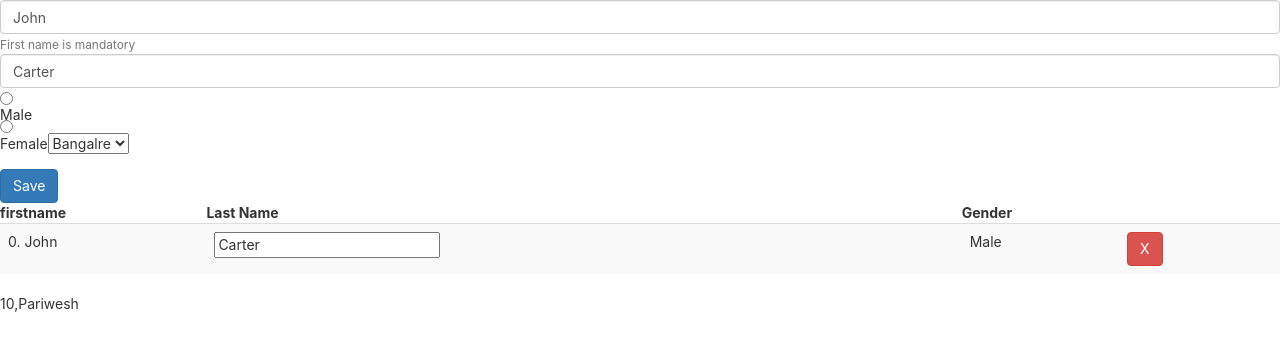
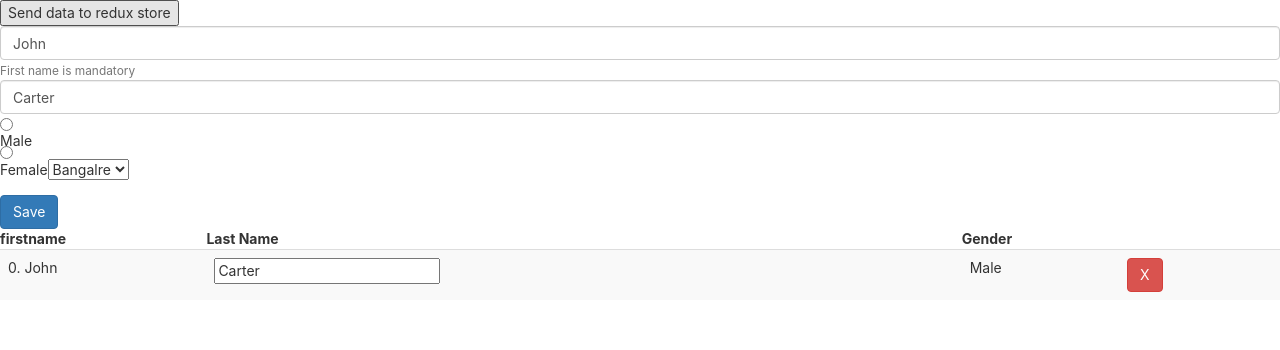
Before and after one commit to RMSI-training/react-basics, a React (Create React App) app: page /container in a window 1280 px wide. Shown: the top 350 px of the page. Built offline with nearby package versions, Linux system fonts and the light colour scheme; data requests are answered from the project's data file.

Commit message:
hello world of redux :)

```diff
--- a/package.json
+++ b/package.json
@@ -11,8 +11,10 @@
     "react": "^18.2.0",
     "react-dom": "^18.2.0",
     "react-native-soap-request": "^0.0.2",
+    "react-redux": "^8.1.2",
     "react-router-dom": "^6.15.0",
     "react-scripts": "5.0.1",
+    "redux": "^4.2.1",
     "web-vitals": "^2.1.4",
     "xmldom": "^0.6.0"
   },
--- a/src/Counter.js
+++ b/src/Counter.js
@@ -1,8 +1,10 @@
+import { useSelector } from "react-redux";
 
 
 function Counter(props) {
-    return <div>{props.count}
-    ,{props.prop2}</div>
+    const counter = useSelector((state)=> state);
+    console.log(counter);
+    return <div>{counter}</div>
 }
 
 export default Counter;
--- a/src/Userform.js
+++ b/src/Userform.js
@@ -1,7 +1,13 @@
 import axios from "axios";
 import { useState } from "react";
+import { useDispatch } from "react-redux";
 import Counter from "./Counter";
-
+function action1() {
+  return {
+    type:'count',
+    value:100
+  }
+}
 function Userform() { //functional component
   const [user, setUser] = useState({ //model =state
     firstname: 'John',
@@ -43,8 +49,10 @@ function Userform() { //functional component
     }
   }
   //logic
+  const dispatch = useDispatch();
   return (//jsx
     <span >
+      <button onClick={()=>dispatch(action1())}> Send data to redux store</button>
       <div className="form-group">
         <input value={user.firstname} className="form-control" name='firstname' onChange={updateValue}></input>
         <small id="emailHelp" className="form-text text-muted">First name is mandatory</small>
--- a/src/index.js
+++ b/src/index.js
@@ -7,20 +7,21 @@ import { createBrowserRouter, RouterProvider } from 'react-router-dom';
 import Userform from './Userform';
 import ErrorPage from './error-page';
 import Container from './Container';
+import { createStore } from 'redux';
+import reducers from './redux/reducers';
+import { Provider } from 'react-redux';
 const router = createBrowserRouter([
-  {    path: "/", element: <App/>, errorElement: <ErrorPage />,  },
-  {    path: "/userform", element: <Userform/>, errorElement: <ErrorPage />,  },
-  {    path: "/container", element: <Container/>, errorElement: <ErrorPage />,  },
-
+  { path: "/", element: <App />, errorElement: <ErrorPage />, },
+  { path: "/userform", element: <Userform />, errorElement: <ErrorPage />, },
+  { path: "/container", element: <Container />, errorElement: <ErrorPage />, },
 ]);
 const root = ReactDOM.createRoot(document.getElementById('root'));// React element
+const store1 = createStore(reducers);
 root.render(
   <React.StrictMode>
-    <RouterProvider router={router} />
+    <Provider store={store1}>
+      <RouterProvider router={router} />
+    </Provider>
   </React.StrictMode>
 );
-
-// If you want to start measuring performance in your app, pass a function
-// to log results (for example: reportWebVitals(console.log))
-// or send to an analytics endpoint. Learn more: https://bit.ly/CRA-vitals
-reportWebVitals();
+//--------define redux store  --------
--- /dev/null
+++ b/src/redux/reducers.js
@@ -0,0 +1,8 @@
+function reducers(state =1, action) {
+    console.log(action);
+    if(action)
+        return action.value;
+    else
+        return state;
+}
+export default reducers;
```
